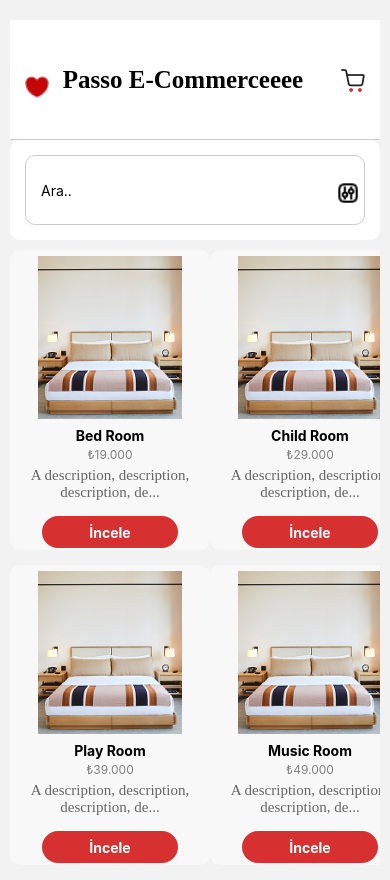
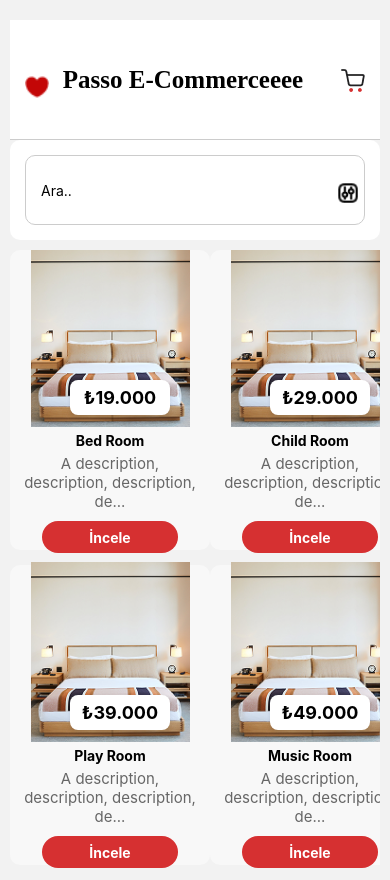
Before and after one commit to SNujennDemirr/e-commerce, a React Native app: screen / in a window 390 px wide. Built offline with nearby package versions, Linux system fonts and the light colour scheme.

Commit message:
shoppingcart

```diff
--- a/src/components/button/button.style.ts
+++ b/src/components/button/button.style.ts
@@ -12,7 +12,7 @@ export default StyleSheet.create({
         paddingRight: 24,
         paddingBottom: 8,
         paddingLeft: 24,
-        marginTop:10,
+        marginTop:5,
       },
       text: {
         color: '#fff',
--- a/src/components/product/productcart.style.ts
+++ b/src/components/product/productcart.style.ts
@@ -1,14 +1,6 @@
 import { StyleSheet } from 'react-native';
 
 export default StyleSheet.create({
-  productDescription: {
-    fontFamily: 'DM Sans',
-    fontSize: 15,
-    letterSpacing: 0,
-    color: '#666',
-    textAlign: 'center',
-    marginVertical: 5,
-  },
   productCard: {
     width: 200,
     height: 300,
@@ -18,11 +10,37 @@ export default StyleSheet.create({
     marginBottom: 15,
     justifyContent: 'center',
     alignItems: 'center',
+    position: 'relative',
+  },
+  priceButton: {
+    position: 'absolute',
+    top: 130, // Daha aşağı al
+    left: '55%', // Ortaya hizala
+    transform: [{ translateX: -50 }], // X ekseninde tam ortaya getir
+    height: 35,
+    width: 100,
+    backgroundColor: '#FFFFFF',
+    paddingVertical: 4,
+    paddingHorizontal: 8,
+    borderRadius: 8,
+    alignItems: 'center',
+    justifyContent: 'center',
+    zIndex: 1,
+    shadowColor: '#000',
+    shadowOffset: { width: 0, height: 2 },
+    shadowOpacity: 0.1,
+    shadowRadius: 4,
+    elevation: 3,
+  },
 
+  priceText: {
+    fontSize: 18,
+    fontWeight: 'bold',
+    color: 'black',
   },
   productImage: {
-    width: '80%',
-    height: 170,
+    width: '100%',
+    height: 180,
     resizeMode: 'contain',
   },
   productName: {
@@ -30,9 +48,10 @@ export default StyleSheet.create({
     fontWeight: 'bold',
     marginTop: 5,
   },
-  productPrice: {
-    fontSize: 12,
-    color: 'gray',
-    marginTop: 3,
+  productDescription: {
+    fontSize: 15,
+    color: '#666',
+    textAlign: 'center',
+    marginVertical: 5,
   },
 });
--- a/src/components/product/productcart.tsx
+++ b/src/components/product/productcart.tsx
@@ -20,14 +20,17 @@ const ProductCard: React.FC<ProductCardProps> = ({ name, price, image ,descripti
       {/* Ürün resmi */}
       <Image source={require('../../assets/img/f5dc1.png')} style={styles.productImage} />
 
+      {/* Ürün fiyatı */}
+      <View style={styles.priceButton}>
+      <Text style={styles.priceText}>₺{price.toLocaleString()}</Text>
+      </View>
+
       {/* Ürün adı */}
       <Text style={styles.productName}>{name}</Text>
 
-
-      {/* Ürün fiyatı */}
-      <Text style={styles.productPrice}>{price}</Text>
     {/* Ürün Açıklaması */}
     <Text style={styles.productDescription}>{description}</Text>
+
 
       {/* Buton */}
       <Button title="İncele" onPress={handlePress} />
--- a/src/navigation/types.ts
+++ b/src/navigation/types.ts
@@ -1,6 +1,6 @@
 // src/navigation/types.ts
 
 export type RootStackParamList = {
-    Home: undefined;          // Home ekranı parametre almaz
-    ShoppingCart: undefined;  // ShoppingCart ekranı da parametre almaz
+    Home: undefined;
+    ShoppingCart: undefined;
   };
--- a/src/screens/home/home.tsx
+++ b/src/screens/home/home.tsx
@@ -6,12 +6,12 @@ import SearchBar from '../../components/searchbar/searchbar';
 import styles from './home.style';
 
 const Home: React.FC = () => {
-  // Ürünleri başlangıçta belirleyelim
+
   const [products] = useState([
-    { id: '1', name: 'Bed Room', price: '₺19.000', image: 'f5dc1.png', description:'A description, description, description, de...'},
-    { id: '2', name: 'Child Room', price: '₺29.000', image: 'f5dc1.png',description:'A description, description, description, de...' },
-    { id: '3', name: 'Play Room', price: '₺39.000', image: 'f5dc1.png' ,description:'A description, description, description, de...'},
-    { id: '4', name: 'Music Room', price: '₺49.000', image: 'f5dc1.png' ,description:'A description, description, description, de...'},
+    { id: '1', name: 'Bed Room', price: '19.000', image: 'f5dc1.png', description:'A description, description, description, de...'},
+    { id: '2', name: 'Child Room', price: '29.000', image: 'f5dc1.png',description:'A description, description, description, de...' },
+    { id: '3', name: 'Play Room', price: '39.000', image: 'f5dc1.png' ,description:'A description, description, description, de...'},
+    { id: '4', name: 'Music Room', price: '49.000', image: 'f5dc1.png' ,description:'A description, description, description, de...'},
   ]);
 
   // Arama işlemi için filtrelenmiş ürünleri tutacağız
--- a/src/screens/shoppingcart/shoppingcart.tsx
+++ b/src/screens/shoppingcart/shoppingcart.tsx
@@ -1,12 +1,11 @@
 import React from 'react';
 import { View, Text, StyleSheet } from 'react-native';
-import styles from './shoppingcart.style'; // Stili dışarıdan alıyoruz
+import styles from './shoppingcart.style';
 
 const ShoppingCart: React.FC = () => {
   return (
     <View style={styles.container}>
       <Text style={styles.title}>Sepetim</Text>
-      {/* Sepet içeriği burada yer alacak */}
       <Text>Sepetinizde henüz ürün yok!</Text>
 
     </View>
```
Also changed, not shown: src/components/product/productdetail.ts (added), src/components/product/productdetail.tsx (added), src/components/product/productıtem.ts (deleted), src/components/product/productıtem.tsx (deleted).
